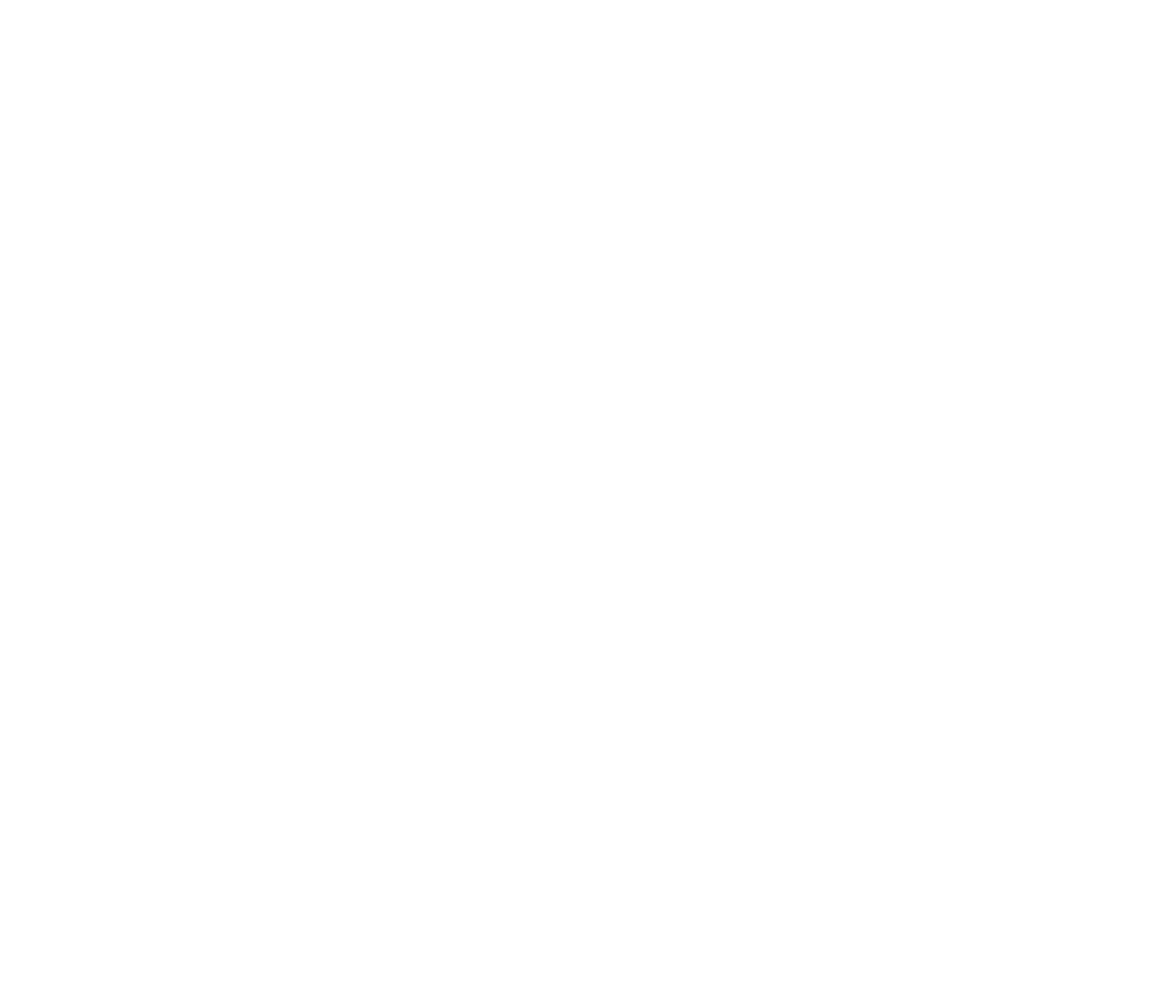
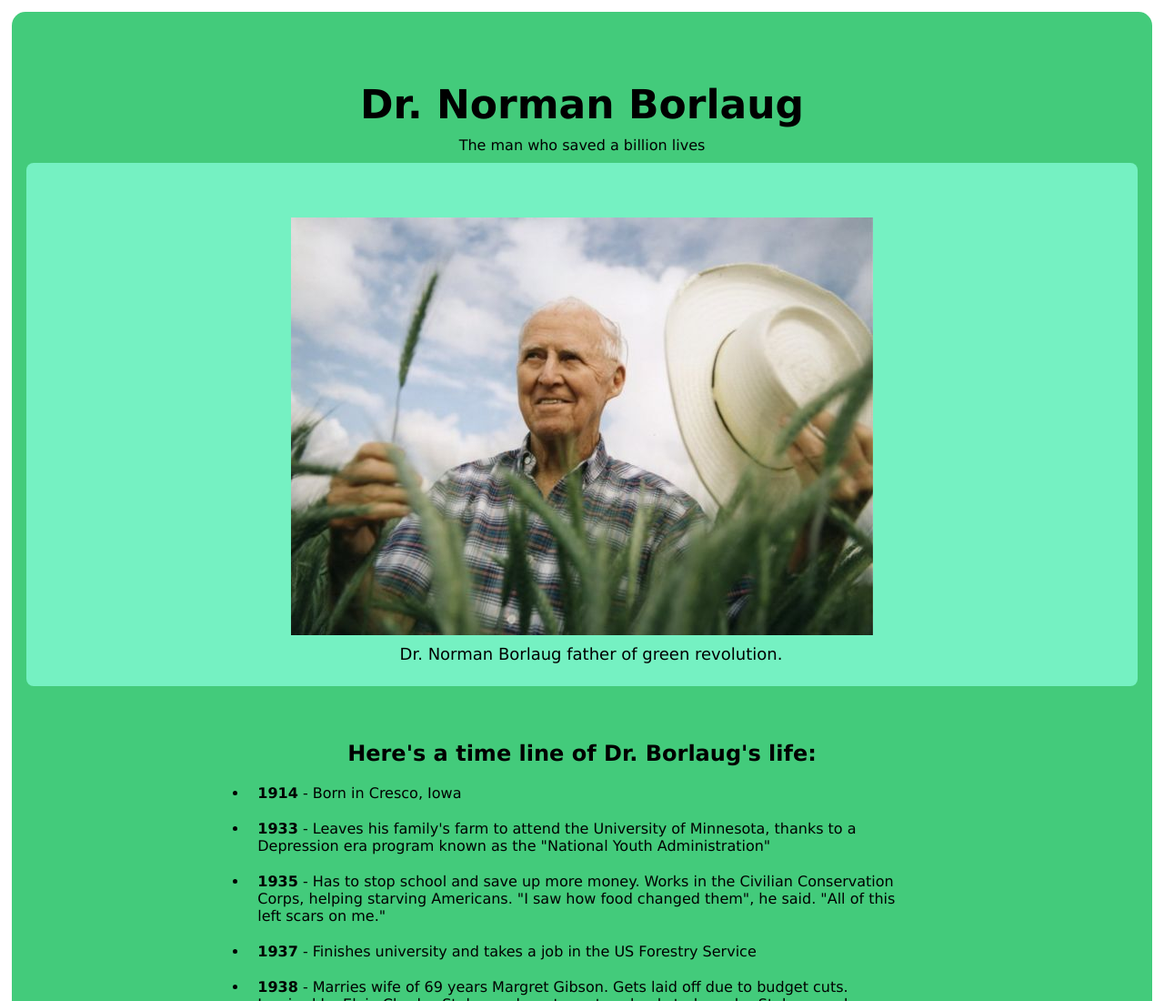
Before and after one commit to Al-Amin-Khan-Shakil/Code-Review-Demo, a website: page index.html in a window 1280 px wide. Shown: the top 1100 px of the page at 91% size. Before the commit the page ends 800 px from the top, so only its background shows below. Drawn offline with Linux system fonts and the light colour scheme.

Commit message:
add info section

```diff
--- a/index.html
+++ b/index.html
@@ -8,6 +8,36 @@
   <title>Dr. Norman</title>
 </head>
 <body>
+  <main id="main">
+    <h1 id="title">Dr. Norman Borlaug</h1>
+    <p id="subtitle">The man who saved a billion lives</p>
+    <div id="img-div">
+      <img src="./image/_106282401_gettyimages-583502574.jpg" alt="Dr. Norman Borlaug photo" id="image">
+      <p id="img-caption">Dr. Norman Borlaug father of green revolution.</p>
+    </div>
+    <div id="tribute-info">
+      <h2 id="infoTitle">Here's a time line of Dr. Borlaug's life:</h2>
+      <ul>
+        <li> <b>1914</b> - Born in Cresco, Iowa</li>
+        <li> <b>1933</b> - Leaves his family's farm to attend the University of Minnesota, thanks to a Depression era program known as the "National Youth Administration"</li>
+        <li><b>1935</b> - Has to stop school and save up more money. Works in the Civilian Conservation Corps, helping starving Americans. "I saw how food changed them", he said. "All of this left scars on me."</li>
+        <li><b>1937</b> - Finishes university and takes a job in the US Forestry Service</li>
+        <li><b>1938</b> - Marries wife of 69 years Margret Gibson. Gets laid off due to budget cuts. Inspired by Elvin Charles Stakman, he returns to school study under Stakman, who teaches him about breeding pest-resistent plants.</li>
+        <li><b>1941</b> - Tries to enroll in the military after the Pearl Harbor attack, but is rejected. Instead, the military asked his lab to work on waterproof glue, DDT to control malaria, disinfectants, and other applied science.</li>
+        <li><b>1942</b> - Receives a Ph.D. in Genetics and Plant Pathology</li>
+        <li><b>1944</b> - Rejects a 100% salary increase from Dupont, leaves behind his pregnant wife, and flies to Mexico to head a new plant pathology program. Over the next 16 years, his team breeds 6,000 different strains of disease resistent wheat - including different varieties for each major climate on Earth.</li>
+        <li><b>1945</b> - Discovers a way to grown wheat twice each season, doubling wheat yields</li>
+        <li><b>1953</b> - crosses a short, sturdy dwarf breed of wheat with a high-yeidling American breed, creating a strain that responds well to fertilizer. It goes on to provide 95% of Mexico's wheat.</li>
+        <li><b>1962</b> - Visits Delhi and brings his high-yielding strains of wheat to the Indian subcontinent in time to help mitigate mass starvation due to a rapidly expanding population</li>
+        <li><b>1970</b> - receives the Nobel Peace Prize</li>
+        <li><b>1983</b> - helps seven African countries dramatically increase their maize and sorghum yields</li>
+        <li><b>1984</b> - becomes a distinguished professor at Texas A&M University</li>
+        <li><b>2005</b> - states "we will have to double the world food supply by 2050." Argues that genetically modified crops are the only way we can meet the demand, as we run out of arable land. Says that GM crops are not inherently dangerous because "we've been genetically modifying plants and animals for a long time. Long before we called it science, people were selecting the best breeds."</li>
+        <li><b>2009</b> - dies at the age of 95.</li>
+      </ul>
+      <p id="quotation"><i>"Borlaug's life and achievement are testimony to the far-reaching contribution that one man's towering intellect, persistence and scientific vision can make to human peace and progress."</i><br><br>
+      <i>-- Indian Prime Minister Manmohan Singh</i></p>
 
+      </div>
 </body>
 </html>
--- a/style.css
+++ b/style.css
@@ -0,0 +1,59 @@
+*{
+  margin: 0;
+  padding: 0;
+  box-sizing: border-box;
+}
+#main {
+  background-color: rgb(67, 203, 123);
+  border-radius: 15px;
+  margin: 1%;
+  padding: 1rem;
+  align-items: center;
+  font-family: 'Lucida Sans', 'Lucida Sans Regular', 'Lucida Grande', 'Lucida Sans Unicode', Geneva, Verdana, sans-serif;
+}
+#title {
+  font-size: 44px;
+  font-family:'Lucida Sans', 'Lucida Sans Regular', 'Lucida Grande', 'Lucida Sans Unicode', Geneva, Verdana, sans-serif;
+  text-align: center;
+  margin-top: 60px;
+}
+#subtitle {
+  text-align: center;
+  margin:10px;
+}
+#img-div {
+  background-color:rgb(117, 241, 194);
+  padding: 60px 60px 15px 60px;
+  align-items: center;
+  border-radius: 8px;
+}
+#image {
+  max-width: 100%;
+  height:auto;
+  display: block;
+  margin-left: auto;
+  margin-right: auto;
+}
+#img-caption {
+  text-align: center;
+  width: 100%;
+  margin: 10px;
+  font-size: large;
+}
+#tribute-info{
+  width: 60%;
+  display: block;
+  margin-left: auto;
+  margin-right: auto;
+}
+#infoTitle {
+  text-align:center;
+  padding: 10px;
+  margin-top:50px;
+}
+#tribute-info ul li {
+  padding: 10px;
+}
+#quotation {
+  padding: 20px;
+}
```
